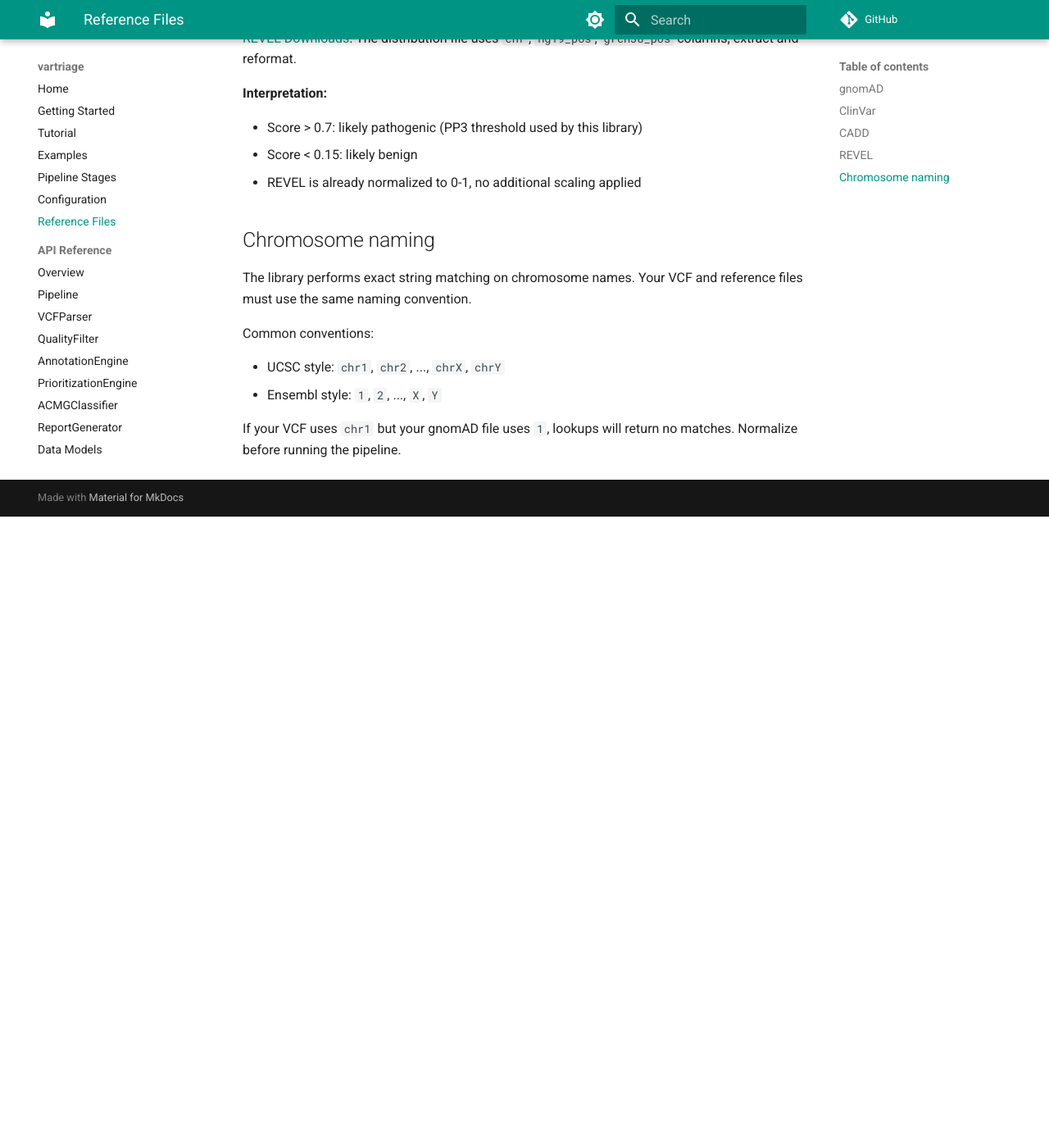
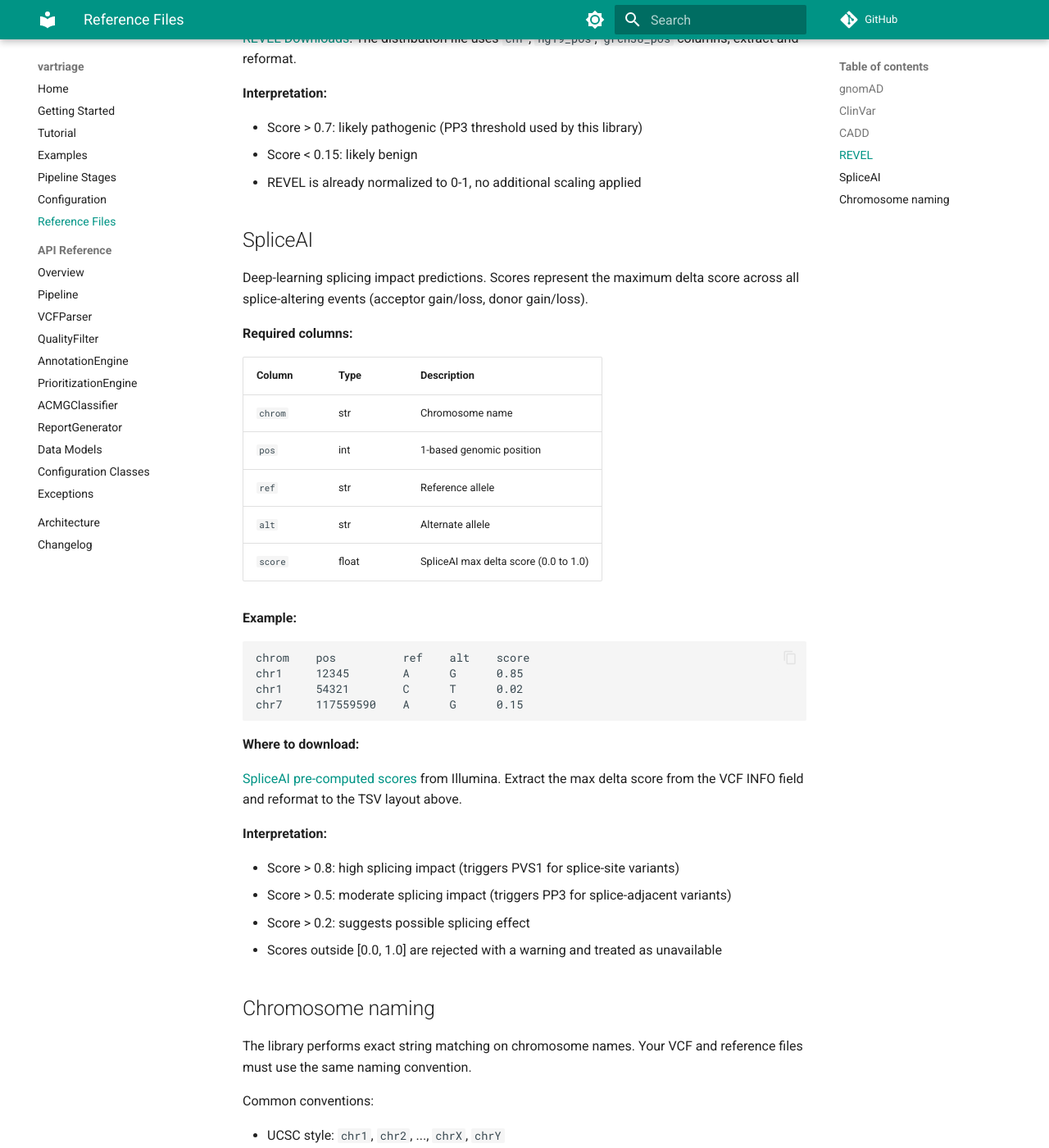
Before and after one commit to Behordeun/vartriage, an MkDocs documentation site: the page built from docs/reference-files.md, in a window 1280 px wide and 1400 px high, scrolled down 3706 px. Shown: the whole window at 82% size. Built offline with MkDocs 1.6.1 and Material for MkDocs 9.7.7, drawn with Linux system fonts in a browser that asks for light colours; comment, search, counter and statistics services are not loaded; before the commit the page ends 4336 px from its top, so only the background shows below that.

Commit message:
docs: update all docs for SpliceAI and VCF output features
Add SpliceAI to configuration, pipeline-stages, reference-files, tutorial, and examples. Add SpliceAI reference file format with interpretation thresholds. Add VCF to report format options. Update composite formula and ACMG evidence criteria. Clean up punctuation across all docs.

````diff
--- a/docs/reference-files.md
+++ b/docs/reference-files.md
@@ -9,7 +9,7 @@
 **Required columns:**
 
 | Column | Type | Description |
-|--------|------|-------------|
+| -------- | ------ | ------------- |
 | `chrom` | str | Chromosome name (e.g., "chr1" or "1") |
 | `pos` | int | 1-based genomic position |
 | `ref` | str | Reference allele |
@@ -19,10 +19,10 @@
 **Example:**
 
 ```tsv
-chrom	pos	ref	alt	af
-chr1	12345	A	G	0.00032
-chr1	54321	CT	C	0.15
-chr2	99999	G	T	0.0
+chrom    pos      ref    alt    af
+chr1     12345    A      G      0.00032
+chr1     54321    CT     C      0.15
+chr2     99999    G      T      0.0
 ```
 
 **Where to download:**
@@ -45,7 +45,7 @@
 **Required columns:**
 
 | Column | Type | Description |
-|--------|------|-------------|
+| -------- | ------ | ------------- |
 | `chrom` | str | Chromosome name |
 | `pos` | int | 1-based genomic position |
 | `ref` | str | Reference allele |
@@ -63,10 +63,10 @@
 **Example:**
 
 ```tsv
-chrom	pos	ref	alt	clinical_significance
-chr1	12345	A	G	Pathogenic
-chr7	117559590	ATCT	A	Likely pathogenic
-chr17	7674220	G	A	Uncertain significance
+chrom    pos          ref     alt    clinical_significance
+chr1     12345        A       G      Pathogenic
+chr7     117559590    ATCT    A      Likely pathogenic
+chr17    7674220      G       A      Uncertain significance
 ```
 
 **Where to download:**
@@ -89,7 +89,7 @@
 **Required columns:**
 
 | Column | Type | Description |
-|--------|------|-------------|
+| -------- | ------ | ------------- |
 | `chrom` | str | Chromosome name |
 | `pos` | int | 1-based genomic position |
 | `ref` | str | Reference allele |
@@ -99,10 +99,10 @@
 **Example:**
 
 ```tsv
-chrom	pos	ref	alt	score
-chr1	12345	A	G	28.5
-chr1	54321	C	T	15.2
-chr2	99999	G	A	35.0
+chrom    pos      ref    alt    score
+chr1     12345    A      G      28.5
+chr1     54321    C      T      15.2
+chr2     99999    G      A      35.0
 ```
 
 **Where to download:**
@@ -122,7 +122,7 @@
 **Required columns:**
 
 | Column | Type | Description |
-|--------|------|-------------|
+| -------- | ------ | ------------- |
 | `chrom` | str | Chromosome name |
 | `pos` | int | 1-based genomic position |
 | `ref` | str | Reference allele |
@@ -132,10 +132,10 @@
 **Example:**
 
 ```tsv
-chrom	pos	ref	alt	score
-chr1	12345	A	G	0.85
-chr1	54321	C	T	0.12
-chr7	117559590	A	G	0.95
+chrom    pos          ref    alt    score
+chr1     12345        A      G      0.85
+chr1     54321        C      T      0.12
+chr7     117559590    A      G      0.95
 ```
 
 **Where to download:**
@@ -148,6 +148,40 @@
 - Score < 0.15: likely benign
 - REVEL is already normalized to 0-1, no additional scaling applied
 
+## SpliceAI
+
+Deep-learning splicing impact predictions. Scores represent the maximum delta score across all splice-altering events (acceptor gain/loss, donor gain/loss).
+
+**Required columns:**
+
+| Column | Type | Description |
+| -------- | ------ | ------------- |
+| `chrom` | str | Chromosome name |
+| `pos` | int | 1-based genomic position |
+| `ref` | str | Reference allele |
+| `alt` | str | Alternate allele |
+| `score` | float | SpliceAI max delta score (0.0 to 1.0) |
+
+**Example:**
+
+```tsv
+chrom    pos          ref    alt    score
+chr1     12345        A      G      0.85
+chr1     54321        C      T      0.02
+chr7     117559590    A      G      0.15
+```
+
+**Where to download:**
+
+[SpliceAI pre-computed scores](https://basespace.illumina.com/s/otSPW8hnhaZR) from Illumina. Extract the max delta score from the VCF INFO field and reformat to the TSV layout above.
+
+**Interpretation:**
+
+- Score > 0.8: high splicing impact (triggers PVS1 for splice-site variants)
+- Score > 0.5: moderate splicing impact (triggers PP3 for splice-adjacent variants)
+- Score > 0.2: suggests possible splicing effect
+- Scores outside [0.0, 1.0] are rejected with a warning and treated as unavailable
+
 ## Chromosome naming
 
 The library performs exact string matching on chromosome names. Your VCF and reference files must use the same naming convention.
````
Also changed, not shown: docs/configuration.md (+9 -7 lines), docs/examples.md (+6 -5 lines), docs/pipeline-stages.md (+11 -8 lines), docs/tutorial.md (+5 -4 lines).
